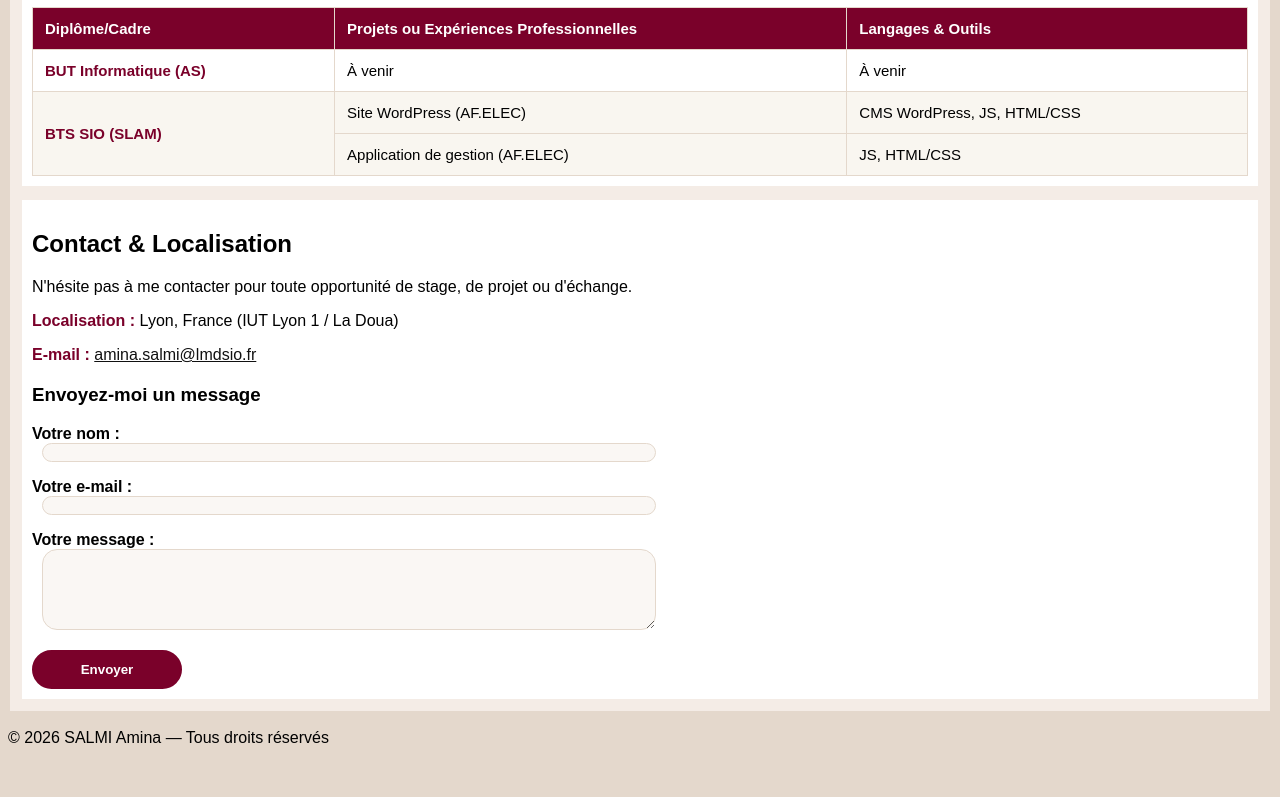
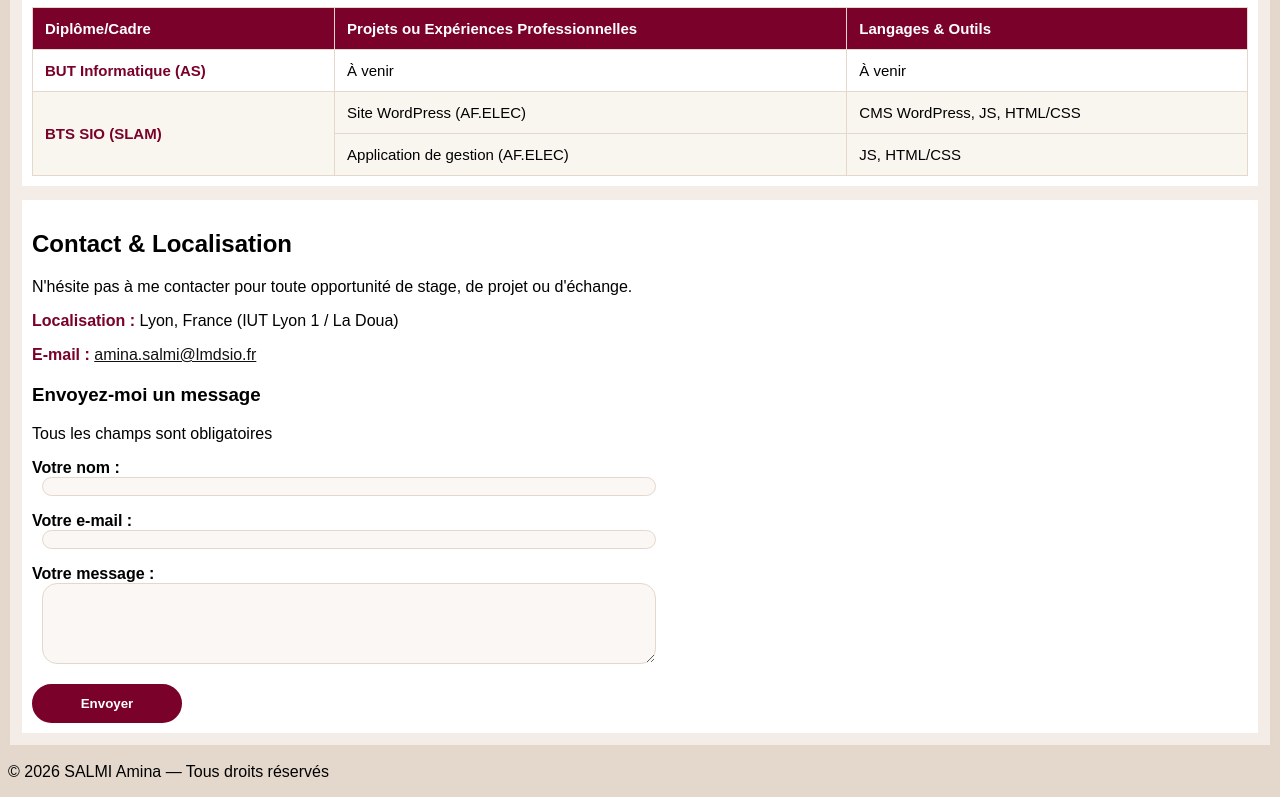
Before and after one commit to amina333-15/Portfolio, a plain HTML site: page index.html in a window 1280 px wide. Shown: the part 2627-3424 px from the top of the page. Before the commit the page ends 3390 px from the top, so only its background shows below. Drawn offline with Linux system fonts and the light colour scheme; a web font is replaced by a local one.

Commit message:
Update index.html

```diff
--- a/index.html
+++ b/index.html
@@ -196,7 +196,7 @@
 
             <form action="#" method="post">
                 <h3>Envoyez-moi un message</h3>
-
+                <p>Tous les champs sont obligatoires</p>
                 <p>
                     <label for="nom">Votre nom :</label><br>
                     <input type="text" id="nom" name="nom" required class="form-input">
```
